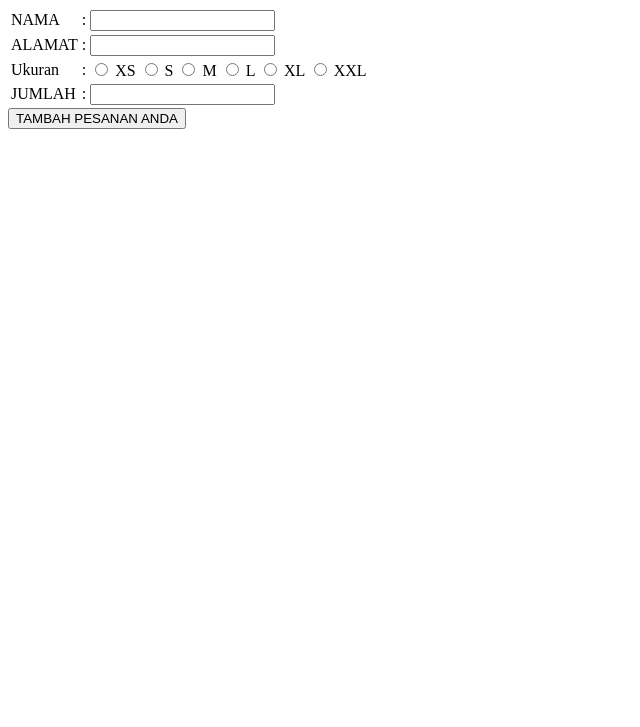
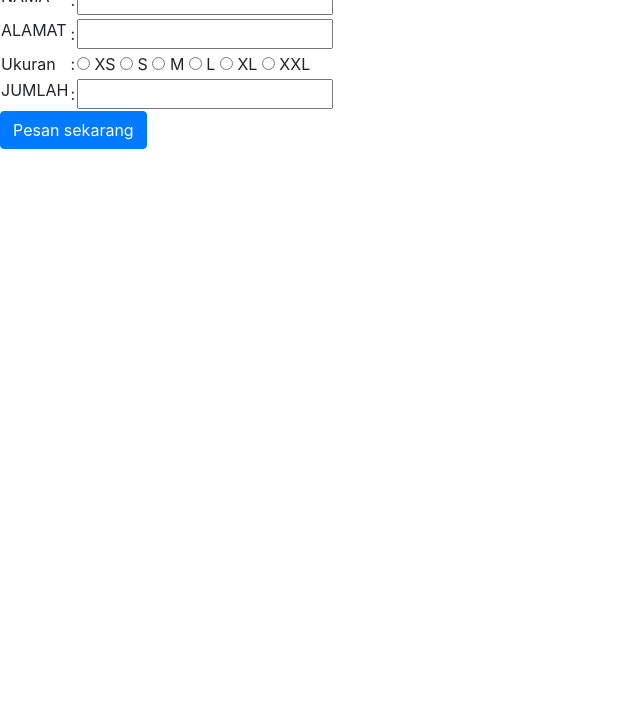
Before and after one commit to nadhifaazalfa/nadhifa222.gihub.io, a plain HTML site: page pesan.html in a window 1280 px wide. Shown: the part 73-800 px from the top of the page, without its empty margins (0-640 px from the left). Drawn offline with nearby package versions, Linux system fonts and the light colour scheme.

Commit message:
Update pesan.html

```diff
--- a/pesan.html
+++ b/pesan.html
@@ -3,6 +3,7 @@
 <head>
     <meta charset="UTF-8">
     <meta name="viewport" content="width=device-width, initial-scale=1.0">
+    <link href="https://maxcdn.bootstrapcdn.com/bootstrap/4.5.2/css/bootstrap.min.css" rel="stylesheet">
     <title>TAMBAH DATA</title>
 </head>
 <body>
@@ -38,7 +39,7 @@
         <td><input type="text" name="jumlah" id="jumlah"></td>
 </tr>
 </table>
-<button type="submit" name="submit">TAMBAH PESANAN ANDA</button>
+<a href="koleksi.html" class="btn btn-primary">Pesan sekarang</a>
 
     </form>
 </body>
```
